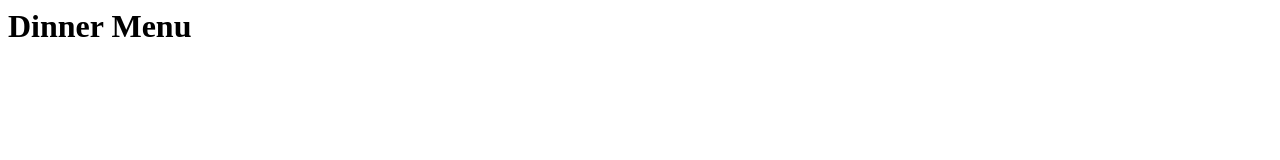
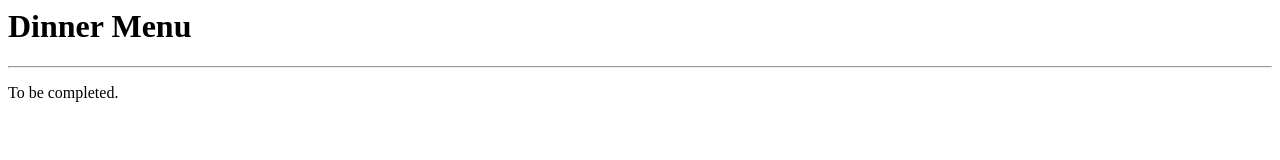
Before and after one commit to darthjs/dinnermenu, a plain HTML site: page docs/index.html in a window 1280 px wide. Drawn offline with Linux system fonts and the light colour scheme.

Commit message:
Update index

```diff
--- a/docs/index.html
+++ b/docs/index.html
@@ -4,5 +4,7 @@
   </head>
   <body>
     <h1>Dinner Menu</h1>
+    <hr/>
+    <p>To be completed.</p>
   </body>
 </html>
```
